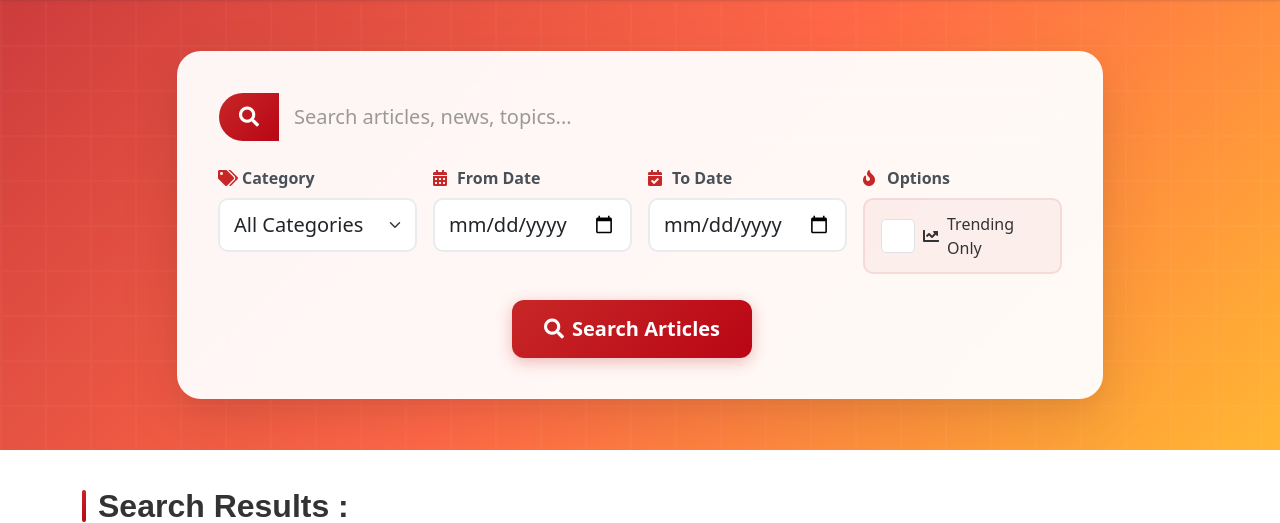
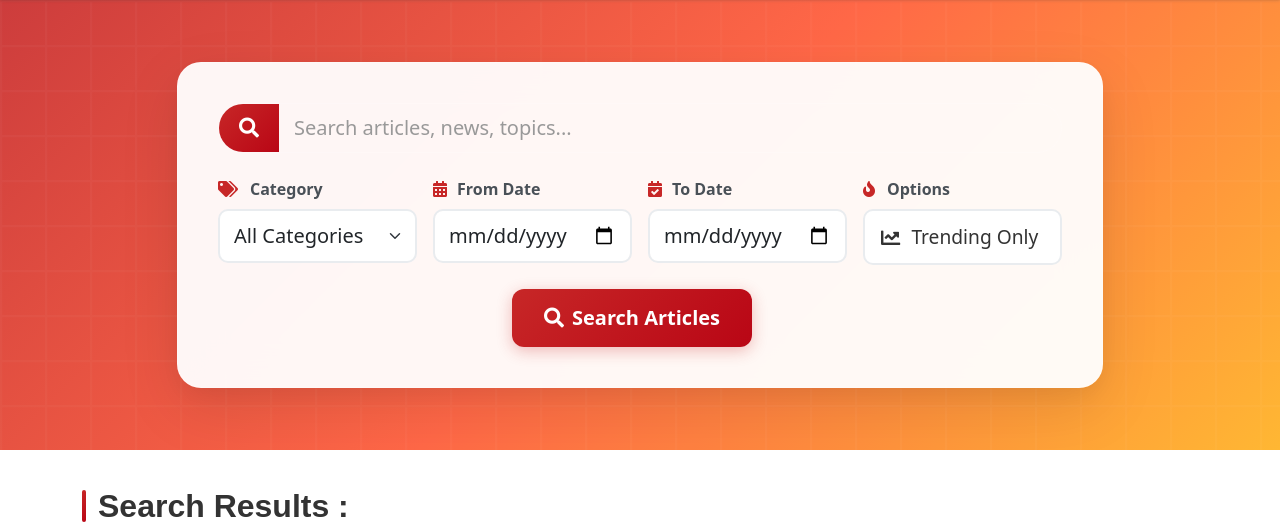
Before and after one commit to Mesayaaa/NewsPortal, a PHP site: page /search.php in a window 1280 px wide. Shown: the part 100-623 px from the top of the page. Run offline with PHP 8.4, Linux system fonts and the light colour scheme; data comes from the database, SQL or seed files in the repository; some libraries are stand-ins or nearby versions; some web fonts are replaced.

Commit message:
`Refactor search functionality: update CSS styles, modify search form, and improve pagination`

```diff
--- a/assets/css/search.css
+++ b/assets/css/search.css
@@ -136,47 +136,53 @@
   transform: translateY(-1px);
 }
 
-/* Trending Checkbox */
+/* Trending Toggle (No Checkbox) */
 .trending-check {
-  background: rgba(199, 39, 39, 0.05);
-  border: 2px solid rgba(199, 39, 39, 0.1);
+  background: white; /* Default white background like other forms */
+  border: 2px solid #e9ecef; /* Same border as other form controls */
   border-radius: 10px;
-  padding: 0.75rem 1rem;
+  padding: 0.75rem 1rem; /* Same padding as form-select and form-control */
   margin-top: 0.5rem;
   transition: all 0.3s ease;
   display: flex;
   align-items: center;
-  gap: 0.5rem;
-  min-height: 50px; /* Ensure consistent height */
+  justify-content: flex-start; /* Align to left like other forms */
+  min-height: 50px;
+  cursor: pointer;
+  user-select: none;
+}
+
+/* When active (value = 1) */
+.trending-check.active {
+  background: rgba(199, 39, 39, 0.05);
+  border-color: rgba(199, 39, 39, 0.2);
 }
 
 .trending-check:hover {
-  background: rgba(199, 39, 39, 0.08);
-  border-color: rgba(199, 39, 39, 0.2);
+  border-color: var(--primary-color);
+  transform: translateY(-1px);
 }
 
-.trending-check .form-check-input {
-  margin: 0; /* Remove default Bootstrap margin */
-  flex-shrink: 0; /* Prevent checkbox from shrinking */
+/* When active and hovered */
+.trending-check.active:hover {
+  background: rgba(199, 39, 39, 0.08);
+  border-color: rgba(199, 39, 39, 0.3);
 }
 
-.trending-check .form-check-label {
-  margin: 0;
+.trending-label {
+  font-weight: 500; /* Normal weight like form text */
+  color: var(--black-color);
   display: flex;
   align-items: center;
-  gap: 0.25rem;
-  flex: 1;
+  gap: 0.2rem; /* Consistent gap with icon */
+  line-height: 1.5;
+  font-size: 1.2rem; /* Same as form-select and form-control */
 }
 
-.form-check-input:checked {
-  background-color: var(--primary-color);
-  border-color: var(--primary-color);
-}
-
-.form-check-label {
-  font-weight: 500;
-  color: var(--black-color);
-  cursor: pointer;
+.trending-label i {
+  font-size: 1.2rem; /* Same icon size as form text */
+  position: relative;
+  top: 1px; /* Move icon down slightly */
 }
 
 /* Action Buttons */
--- a/search.php
+++ b/search.php
@@ -17,15 +17,9 @@ require('./includes/nav.inc.php');
                 <span class="input-group-text search-icon">
                   <i class="fas fa-search"></i>
                 </span>
-                <input
-                  class="form-control search-main-input"
-                  type="text"
-                  name="name"
-                  id="name"
-                  placeholder="Search articles, news, topics..."
-                  autocomplete="off"
-                  value="<?php echo isset($_GET['name']) ? htmlspecialchars($_GET['name']) : ''; ?>"
-                />
+                <input class="form-control search-main-input" type="text" name="name" id="name"
+                  placeholder="Search articles, news, topics..." autocomplete="off"
+                  value="<?php echo isset($_GET['name']) ? htmlspecialchars($_GET['name']) : ''; ?>" />
               </div>
             </div>
 
@@ -35,7 +29,7 @@ require('./includes/nav.inc.php');
                 <!-- Category Filter -->
                 <div class="col-md-6 col-lg-3">
                   <label for="category_select" class="form-label">
-                    <i class="fas fa-tags me-2"></i>Category
+                    <i class="fas fa-tags me-3"></i>Category
                   </label>
                   <select name="category_select" id="category_select" class="form-select">
                     <option value="">All Categories</option>
@@ -73,14 +67,9 @@ require('./includes/nav.inc.php');
                   <label for="from_date" class="form-label">
                     <i class="fas fa-calendar-alt me-2"></i>From Date
                   </label>
-                  <input
-                    type="date"
-                    name="from_date"
-                    id="from_date"
-                    class="form-control"
+                  <input type="date" name="from_date" id="from_date" class="form-control"
                     max="<?php echo date("Y-m-d") ?>"
-                    value="<?php echo isset($_GET['from_date']) ? $_GET['from_date'] : ''; ?>"
-                  />
+                    value="<?php echo isset($_GET['from_date']) ? $_GET['from_date'] : ''; ?>" />
                 </div>
 
                 <!-- To Date Filter -->
@@ -88,14 +77,8 @@ require('./includes/nav.inc.php');
                   <label for="to_date" class="form-label">
                     <i class="fas fa-calendar-check me-2"></i>To Date
                   </label>
-                  <input
-                    type="date"
-                    name="to_date"
-                    id="to_date"
-                    class="form-control"
-                    max="<?php echo date("Y-m-d") ?>"
-                    value="<?php echo isset($_GET['to_date']) ? $_GET['to_date'] : ''; ?>"
-                  />
+                  <input type="date" name="to_date" id="to_date" class="form-control" max="<?php echo date("Y-m-d") ?>"
+                    value="<?php echo isset($_GET['to_date']) ? $_GET['to_date'] : ''; ?>" />
                 </div>
 
                 <!-- Trending Filter -->
@@ -103,18 +86,12 @@ require('./includes/nav.inc.php');
                   <label class="form-label">
                     <i class="fas fa-fire me-2"></i>Options
                   </label>
-                  <div class="form-check trending-check">
-                    <input
-                      class="form-check-input"
-                      type="checkbox"
-                      name="trending"
-                      id="trending"
-                      value="1"
-                      <?php echo (isset($_GET['trending']) && $_GET['trending'] == '1') ? 'checked' : ''; ?>
-                    />
-                    <label class="form-check-label" for="trending">
-                      <i class="fas fa-chart-line me-1"></i>Trending Only
-                    </label>
+                  <div class="trending-check" id="trending-toggle">
+                    <input type="hidden" name="trending" id="trending"
+                      value="<?php echo (isset($_GET['trending']) && $_GET['trending'] == '1') ? '1' : '0'; ?>" />
+                    <div class="trending-label">
+                      <i class="fas fa-chart-line me-2"></i>Trending Only
+                    </div>
                   </div>
                 </div>
               </div>
@@ -441,14 +418,20 @@ require('./includes/nav.inc.php');
         <div class="search-pagination">
           <?php
           // Function to build clean pagination URL
-            function buildPaginationUrl($page_num) {
+          function buildPaginationUrl($page_num)
+          {
             global $cat_id, $name, $from_date, $to_date, $trending;
             $params = array();
-              if ($cat_id != "") $params['category_select'] = $cat_id;
-              if ($name != "") $params['name'] = $name;
-              if ($from_date != "") $params['from_date'] = $from_date;
-              if ($to_date != "") $params['to_date'] = $to_date;
-              if ($trending != "") $params['trending'] = $trending;
+            if ($cat_id != "")
+              $params['category_select'] = $cat_id;
+            if ($name != "")
+              $params['name'] = $name;
+            if ($from_date != "")
+              $params['from_date'] = $from_date;
+            if ($to_date != "")
+              $params['to_date'] = $to_date;
+            if ($trending != "")
+              $params['trending'] = $trending;
             $params['page'] = $page_num;
             return 'search.php?' . http_build_query($params);
           }
@@ -506,6 +489,29 @@ require('./includes/nav.inc.php');
 </div>
 </section>
 
+<script>
+  // Trending toggle functionality
+  document.addEventListener('DOMContentLoaded', function () {
+    const trendingToggle = document.getElementById('trending-toggle');
+    const trendingInput = document.getElementById('trending');
+
+    // Set initial active state based on value
+    if (trendingInput.value === '1') {
+      trendingToggle.classList.add('active');
+    }
+
+    // Toggle on click
+    trendingToggle.addEventListener('click', function () {
+      if (trendingInput.value === '1') {
+        trendingInput.value = '0';
+        trendingToggle.classList.remove('active');
+      } else {
+        trendingInput.value = '1';
+        trendingToggle.classList.add('active');
+      }
+    });
+  });
+</script>
 
 <?php
 
```
Lines whose indentation alone changed are shown as unchanged.
